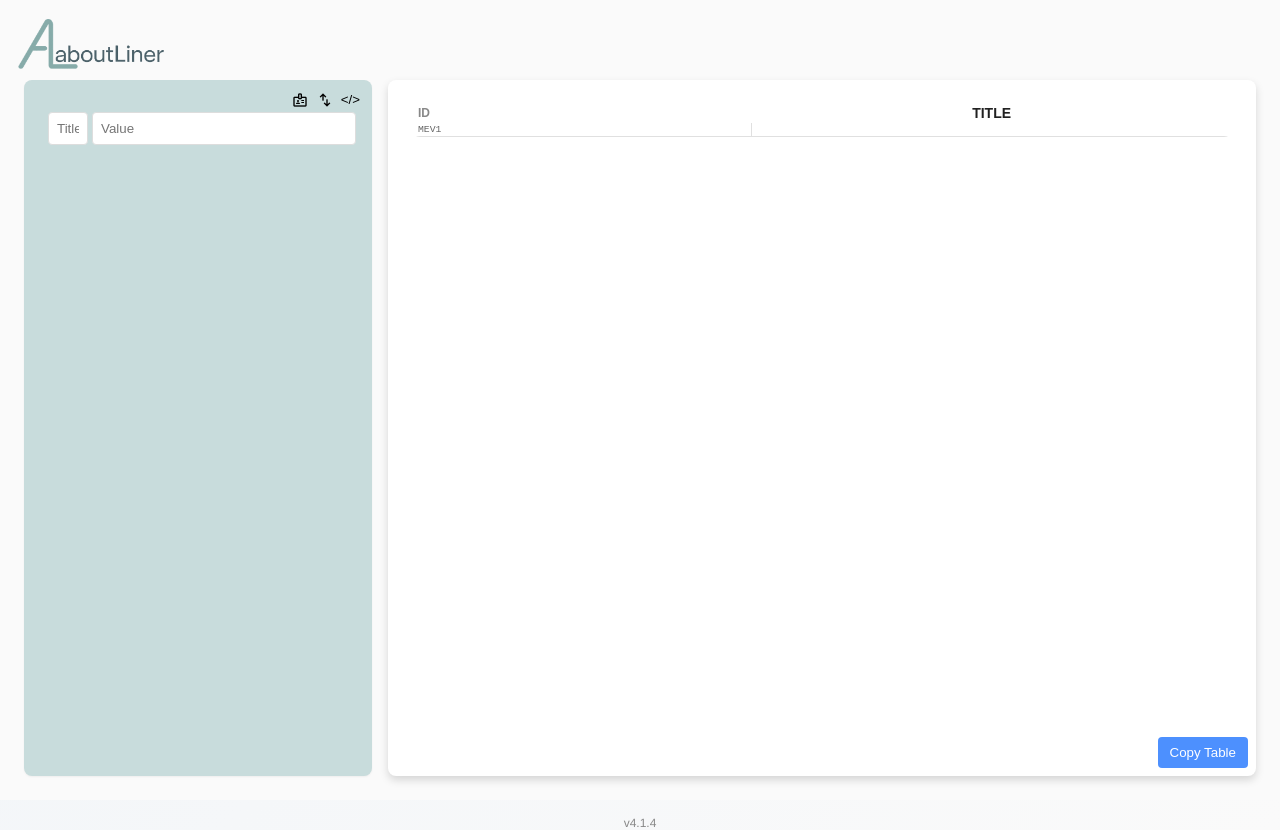
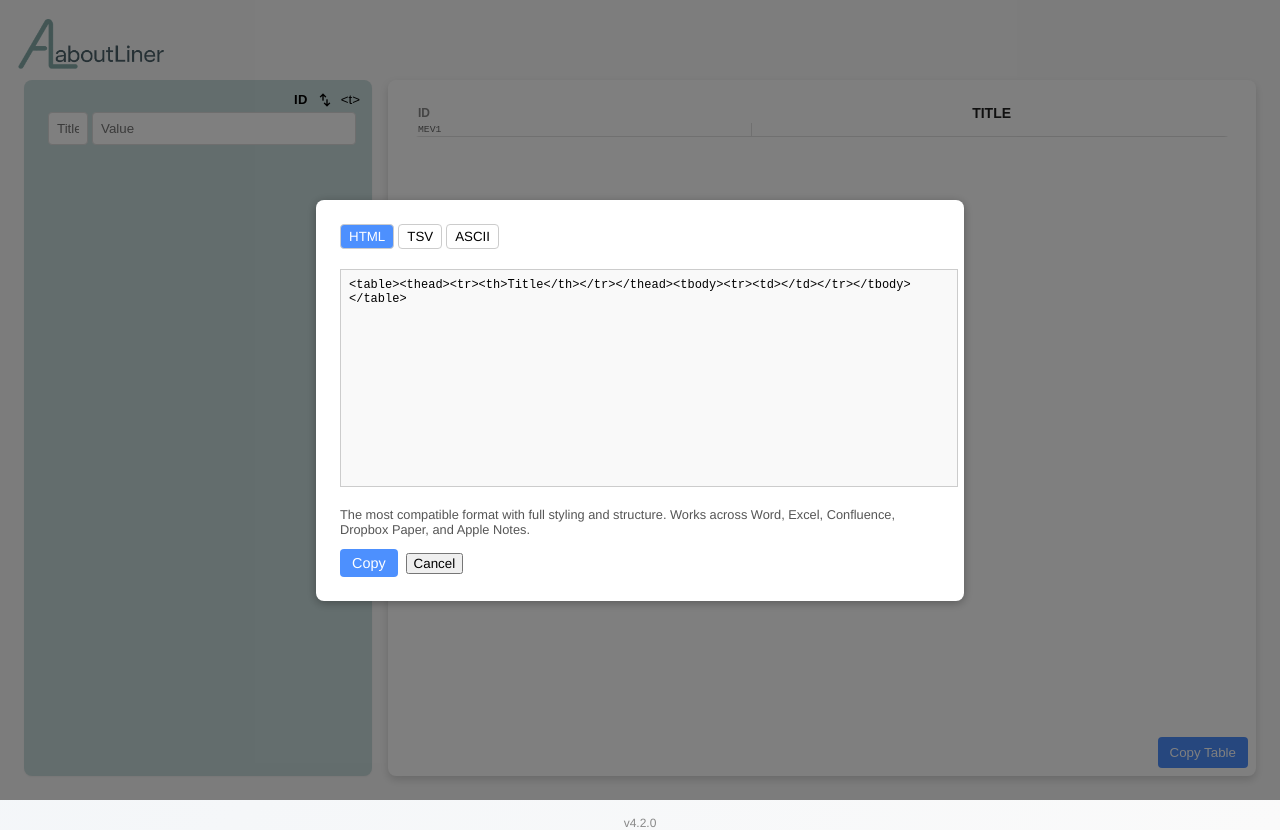
Before and after one commit to samwise22/aboutLiner, a React (Create React App) app: page / in a window 1280 px wide. Both pictures are taken after a click on the button "Copy Table". Built offline with nearby package versions, Linux system fonts and the light colour scheme.

Commit message:
Version 4.2.0 - Table export enhancements

```diff
--- a/src/App.js
+++ b/src/App.js
@@ -1,4 +1,4 @@
-//v 4.0.1
+//v4.2.0
 import React, { useState, useRef, useEffect } from 'react';
 import logo from './aboutliner rectangle.png';
 import MarkdownIt from 'markdown-it';
@@ -216,10 +216,10 @@ export default function App() {
     || function(tokens, idx, options, env, self) {
          return self.renderToken(tokens, idx, options);
        };
-  // Inject inline styles on <li> to collapse vertical spacing
+  // Inject inline styles on <li> to collapse vertical spacing and adjust spacing for Apple Notes compatibility
   md.renderer.rules.list_item_open = (tokens, idx, options, env, self) => {
-    // Add inline style to collapse margins/padding and tighten lines
-    tokens[idx].attrPush(['style', 'margin:0;padding:0;line-height:1;']);
+    // Add inline style to collapse margins/padding and adjust left indent/line spacing for Apple Notes clarity
+    tokens[idx].attrPush(['style', 'margin:0 0 0 1em;padding:0;line-height:1.2;']);
     return defaultListItemOpen(tokens, idx, options, env, self);
   };
   // Bullet list (ul) margin/padding collapse
@@ -354,6 +354,27 @@ export default function App() {
       row.forEach((cell, idx) => {
         if (idx === 0 && showIds && useIds) line.push(cell.id || '');
         line.push((cell.value || '').replace(/\n/g, '\\n'));
+      });
+      tsvRows.push(line.join('\t'));
+    });
+    return tsvRows.join('\n');
+  };
+
+  // Export TSV with real newlines, for human-readable TSV (TSV Rich)
+  const getExportTSVRich = (useHeaders = includeHeaders, useIds = includeIds) => {
+    const tsvHeader = [];
+    rows[0].forEach((cell, idx) => {
+      if (idx === 0 && showIds && useIds) tsvHeader.push('ID');
+      if (useHeaders) tsvHeader.push(cell.name || '');
+      else tsvHeader.push('');
+    });
+    const tsvRows = [];
+    tsvRows.push(tsvHeader.join('\t'));
+    rows.forEach(row => {
+      const line = [];
+      row.forEach((cell, idx) => {
+        if (idx === 0 && showIds && useIds) line.push(cell.id || '');
+        line.push(cell.value || '');
       });
       tsvRows.push(line.join('\t'));
     });
@@ -494,111 +515,124 @@ export default function App() {
     setImportText(exampleText);
   };
 
-  // Generate markdown table from current rows and columns
-  const getTableMarkdown = () => {
-    // Headers from column names
+  // Generate Rich HTML table from current rows and columns, rendering Markdown
+  const getTableHTML = () => {
     const headers = rows[0].map((cell, idx) =>
       cell.name || (idx === 0 ? 'Title' : `Column ${idx}`)
     );
-    // Separator row
-    const separator = headers.map(() => '---');
-    // Body rows values
-    const bodyRows = rows.map(row => row.map(cell => cell.value || ''));
-    // Build markdown lines
-    const lines = [];
-    lines.push(`| ${headers.join(' | ')} |`);
-    lines.push(`| ${separator.join(' | ')} |`);
-    bodyRows.forEach(r => lines.push(`| ${r.join(' | ')} |`));
-    return lines.join('\n');
-  };
-
-  // Copy the table to clipboard as a flat HTML table and TSV
-  const handleCopyTable = async () => {
-    // Include inline CSS for export
-    const styleBlock = `
-      <style>
-        table { border-collapse: collapse; width: 100%; }
-        th, td { border: 1px solid #ddd; padding: 4px 8px; vertical-align: middle; }
-        .column-header-pill { border-radius: 999px; padding: 4px 12px; color: #333; display: inline-block; }
-        /* Define background colors matching var(--col-color-N) */
-        .column-header-pill:nth-of-type(2) { background: #e0f7fa; }
-        .column-header-pill:nth-of-type(3) { background: #ffe0b2; }
-        .column-header-pill:nth-of-type(4) { background: #e1bee7; }
-        .column-header-pill:nth-of-type(5) { background: #c8e6c9; }
-        .markdown-cell a { color: #4d90fe; text-decoration: underline; }
-        .markdown-cell ul, .markdown-cell ol { margin: 0; padding-left: 1em; }
-      </style>
-    `;
-    let html = styleBlock + '<table><thead>';
+    const thead = `<thead><tr>${headers.map(h => `<th>${h}</th>`).join('')}</tr></thead>`;
+    const tbody = rows.map(row => {
+      const cells = row.map(cell => {
+        const rendered = md.render(cell.value || '')
+          .replace(/^<p>(?!- )/, '') // Only strip <p> if not followed by "- "
+          .replace(/<\/p>\n?$/, '')
+          .replace(/<p>(- .+?)<\/p>/g, '$1'); // Remove <p> wrapping list items
+        return `<td>${rendered}</td>`;
+      });
+      return `<tr>${cells.join('')}</tr>`;
+    }).join('');
+    return `<table>${thead}<tbody>${tbody}</tbody></table>`;
+  };
+
+  // Generate Plain HTML table with inline styles, no thead/tbody, for Apple Notes/email
+  const getPlainHTML = () => {
+    // Inline styles for table, th, td
+    const tableStyle = 'border-collapse:collapse;border:1px solid #888;font-family:sans-serif;font-size:12px;';
+    const thStyle = 'border:1px solid #888;padding:4px 8px;background:#f5f5f5;font-weight:bold;';
+    const tdStyle = 'border:1px solid #888;padding:4px 8px;';
+    let html = `<table style="${tableStyle}">`;
+    // Header row
     html += '<tr>';
-    let includeId = showIds;
-    // Column headers: Title then sub-headers
     rows[0].forEach((cell, idx) => {
-      if (idx === 0 && includeId) {
-        html += `<th>ID</th>`;
-      }
-      if (idx === 0) {
-        html += `<th>${cell.name || 'Title'}</th>`;
-      } else {
-        html += `<th><span class="column-header-pill">${cell.name || ''}</span></th>`;
-      }
-    });
-    html += '</tr></thead><tbody>';
-    // Table body rows
-    rows.forEach(row => {
+      html += `<td style="${thStyle}">${cell.name || (idx === 0 ? 'Title' : `Column ${idx}`)}</td>`;
+    });
+    html += '</tr>';
+    // Data rows
+    rows.forEach((row, rIdx) => {
+      if (rIdx === 0) return; // skip header row
       html += '<tr>';
-      if (includeId) {
-        html += `<td style="font-size:0.75em;font-family:monospace;color:#666;">${row[0].id}</td>`;
-      }
-      row.forEach((cell, cIdx) => {
-        if (cIdx === 0) {
-          html += `<td>${cell.value || ''}</td>`;
-        } else {
-          const rendered = DOMPurify.sanitize(md.render(cell.value || ''));
-          html += `<td><div class="markdown-cell">${rendered}</div></td>`;
-        }
+      row.forEach(cell => {
+        html += `<td style="${tdStyle}">${(cell.value || '').replace(/\n/g, '<br>')}</td>`;
       });
       html += '</tr>';
     });
-    html += '</tbody></table>';
-
-    // Build TSV (tab-separated values)
-    const tsvRows = [];
-    // Header row: just column names
-    const tsvHeader = [];
-    rows[0].forEach((cell, idx) => {
-      if (idx === 0 && showIds) tsvHeader.push('ID');
-      tsvHeader.push(cell.name || '');
-    });
-    tsvRows.push(tsvHeader.join('\t'));
-    // Body rows
-    rows.forEach(row => {
-      const line = [];
-      row.forEach((cell, idx) => {
-        if (idx === 0 && showIds) line.push(cell.id || '');
-        line.push(cell.value || '');
-      });
-      tsvRows.push(line.join('\t'));
-    });
-    const tsv = tsvRows.join('\n');
-
-    // Write both to clipboard
-    if (navigator.clipboard && navigator.clipboard.write) {
-      try {
-        await navigator.clipboard.write([
-          new ClipboardItem({
-            'text/html': new Blob([html], { type: 'text/html' }),
-            'text/plain': new Blob([tsv], { type: 'text/plain' })
+    html += '</table>';
+    return html;
+  };
+
+  // Modal state and format for copy table modal
+  const [copyModalVisible, setCopyModalVisible] = useState(false);
+  // Update default format to 'htmlRich'
+  const [copyFormat, setCopyFormat] = useState('htmlRich'); // 'htmlRich' | 'htmlPlain' | 'tsvEscaped' | 'tsvRich' | 'ascii'
+
+  // Handler to open copy modal and set default format
+  const handleCopyTable = () => {
+    setCopyModalVisible(true);
+    setCopyFormat('htmlRich');
+  };
+
+  // Export ASCII-art table (handles embedded Markdown lists and multiline cells)
+  const getExportASCII = () => {
+    // Prepare column names
+    const columnNames = rows[0].map((cell, idx) =>
+      idx === 0 ? (showIds ? 'ID' : 'Title') : cell.name || `Col ${idx}`
+    );
+    // Prepare data rows (array of arrays of string)
+    const dataRows = rows.map(row =>
+      row.map((cell, idx) =>
+        idx === 0 && showIds ? `${cell.id}` : (cell.value || '')
+      )
+    );
+    // All rows, including header
+    const allRows = [columnNames, ...dataRows];
+
+    // Expand cells with line breaks into arrays of lines
+    const expandedRows = allRows.map(row =>
+      row.map(cell => (cell || '').split('\n'))
+    );
+
+    // For each row, determine the max number of lines in any cell
+    const rowHeights = expandedRows.map(row =>
+      Math.max(...row.map(lines => lines.length))
+    );
+
+    // Pad each cell in each row so all cells have the same number of lines as the row's height
+    const normalizedRows = expandedRows.map((row, rowIdx) =>
+      row.map(lines => {
+        const height = rowHeights[rowIdx];
+        const padded = [...lines];
+        while (padded.length < height) padded.push('');
+        return padded;
       })
-        ]);
-      } catch {
-        await navigator.clipboard.writeText(tsv);
-      }
-    } else {
-      await navigator.clipboard.writeText(tsv);
-    }
-    setTableCopied(true);
-    setTimeout(() => setTableCopied(false), 1000);
+    );
+
+    // Flatten normalizedRows so that each logical row becomes multiple visual rows
+    const visualRows = [];
+    for (let i = 0; i < normalizedRows.length; i++) {
+      const height = rowHeights[i];
+      for (let j = 0; j < height; j++) {
+        visualRows.push(normalizedRows[i].map(cellLines => cellLines[j]));
+      }
+    }
+
+    // Column widths: for each column, find the max width among all lines in that column
+    const colWidths = columnNames.map((_, colIdx) =>
+      Math.max(...visualRows.map(r => (r[colIdx] || '').length))
+    );
+
+    // Row rendering helpers
+    const makeRow = row =>
+      '| ' + row.map((cell, i) => (cell || '').padEnd(colWidths[i])).join(' | ') + ' |';
+    const sepRow = '+-' + colWidths.map(w => '-'.repeat(w)).join('-+-') + '-+';
+
+    // Output: header separator, header, separator, body, separator
+    return [
+      sepRow,
+      makeRow(columnNames),
+      sepRow,
+      ...visualRows.slice(1).map(makeRow),
+      sepRow
+    ].join('\n');
   };
   const pendingDeleteColTimer = useRef(null);
 
@@ -1039,7 +1073,7 @@ export default function App() {
             cursor: 'pointer'
           }}
         >
-          {'</>'}
+          {'<t>'}
         </button>
         {/* Toggle IDs button */}
         {!showTextMode && (
@@ -1057,10 +1091,15 @@ export default function App() {
             title="Toggle IDs"
           >
             <span
-              className="material-symbols-outlined"
-              style={{ fontSize: '16px', color: showIds ? '#000' : '#ccc' }}
-            >
-              badge
+              style={{
+                fontSize: '13px',
+                fontWeight: '600',
+                color: showIds ? '#000' : '#ccc',
+                fontFamily: 'sans-serif',
+                letterSpacing: '0.5px'
+              }}
+            >
+              ID
             </span>
           </button>
         )}
@@ -1156,7 +1195,7 @@ export default function App() {
                     cursor: 'pointer'
                   }}
                 >
-                  {fmt === 'text' ? 'Text' : 'Tables'}
+                  {fmt === 'text' ? 'Text' : 'Table'}
                 </button>
               ))}
             </div>
@@ -1781,17 +1820,133 @@ export default function App() {
             cursor: 'pointer'
           }}
         >
-          {tableCopied ? 'Copied!' : 'Copy Table'}
+          Copy Table
         </button>
       </div>
     </div>
+    {/* Copy Table Modal */}
+    {copyModalVisible && (
+      <div style={{
+        position: 'fixed',
+        top: 0, left: 0,
+        width: '100%',
+        height: '100%',
+        background: 'rgba(0, 0, 0, 0.5)',
+        zIndex: 9999,
+        display: 'flex',
+        justifyContent: 'center',
+        alignItems: 'center'
+      }}>
+        <div style={{
+          background: '#fff',
+          padding: '24px',
+          borderRadius: '8px',
+          width: '90%',
+          maxWidth: '600px',
+          boxShadow: '0 2px 10px rgba(0,0,0,0.3)',
+          display: 'flex',
+          flexDirection: 'column'
+        }}>
+          <div style={{ marginBottom: 8 }}>
+            {[
+              { key: 'htmlRich', label: 'HTML' },
+              { key: 'tsvEscaped', label: 'TSV' },
+              { key: 'ascii', label: 'ASCII' }
+            ].map(fmt => (
+              <button
+                key={fmt.key}
+                onClick={() => setCopyFormat(fmt.key)}
+                style={{
+                  padding: '4px 8px',
+                  marginRight: 4,
+                  background: copyFormat === fmt.key ? '#4d90fe' : '#fff',
+                  color: copyFormat === fmt.key ? '#fff' : '#000',
+                  border: '1px solid #ccc',
+                  borderRadius: 4
+                }}
+              >
+                {fmt.label}
+              </button>
+            ))}
+          </div>
+          <pre
+            style={{
+              width: '100%',
+              height: 200,
+              overflowX: 'auto',
+              overflowY: 'scroll',
+              whiteSpace:
+                copyFormat === 'htmlRich'
+                  ? 'pre-line'
+                  : 'pre',
+              fontFamily: 'monospace',
+              fontSize: '12px',
+              background: '#f9f9f9',
+              border: '1px solid #ccc',
+              padding: '8px'
+            }}
+          >
+            {
+              copyFormat === 'htmlRich'
+                ? getTableHTML()
+                : copyFormat === 'tsvEscaped'
+                ? getExportTSV()
+                : getExportASCII()
+            }
+          </pre>
+          <div style={{ fontSize: '0.8em', color: '#555', marginTop: 8 }}>
+            {{
+              htmlRich: 'The most compatible format with full styling and structure. Works across Word, Excel, Confluence, Dropbox Paper, and Apple Notes.',
+              tsvEscaped: 'Structured TSV ideal for spreadsheets and re-importing. Escaped newlines preserve data integrity.',
+              ascii: 'Simple text-based table for plain environments like code snippets or terminals.'
+            }[copyFormat]}
+          </div>
+          <div style={{ marginTop: 12 }}>
+            <button
+              className="btn btn-primary"
+              onClick={async (e) => {
+                const text =
+                  copyFormat === 'htmlRich'
+                    ? getTableHTML()
+                    : copyFormat === 'tsvEscaped'
+                    ? getExportTSV()
+                    : getExportASCII();
+                if (copyFormat === 'htmlRich') {
+                  // Write as HTML to clipboard using Clipboard API
+                  const html = getTableHTML();
+                  const blob = new Blob([html], { type: 'text/html' });
+                  const item = new window.ClipboardItem({ 'text/html': blob });
+                  await navigator.clipboard.write([item]);
+                } else {
+                  await navigator.clipboard.writeText(text);
+                }
+                const originalText = e.target.textContent;
+                e.target.textContent = 'Copied!';
+                setTimeout(() => {
+                  e.target.textContent = originalText;
+                  setCopyModalVisible(false);
+                }, 1000);
+              }}
+            >
+              Copy
+            </button>
+            <button
+              style={{ marginLeft: 8 }}
+              onClick={() => setCopyModalVisible(false)}
+            >
+              Cancel
+            </button>
+          </div>
+        </div>
+      </div>
+    )}
     <div style={{
       textAlign: 'center',
       fontSize: '0.75em',
       color: '#888',
       marginTop: '16px'
     }}>
-      v4.1.4
+      v4.2.0
     </div>
     </>
   );
```
Lines whose indentation alone changed are shown as unchanged.
